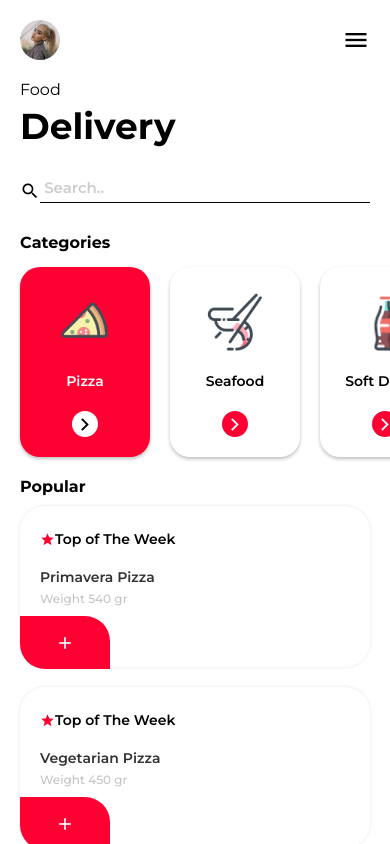
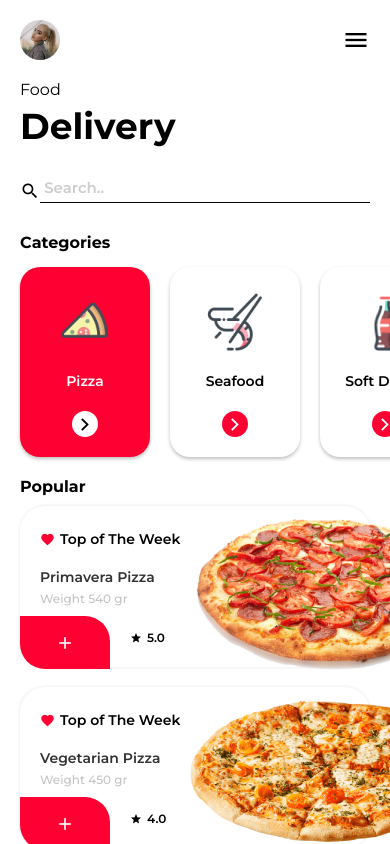
Before and after one commit to mert-donmez/Meal-Order-App, a React Native app in the folder Meal-Order-App/: screen / in a window 390 px wide. Built offline with nearby package versions, Linux system fonts and the light colour scheme.

Commit message:
added meal images to popular

```diff
--- a/Meal-Order-App/components/HomeScreen.js
+++ b/Meal-Order-App/components/HomeScreen.js
@@ -98,20 +98,35 @@ const HomeScreen = () => {
         <Text style={styles.popularText}>Popular</Text>
 
         {popularData.map((item) => (
+
           <View key={item.id} style={[styles.popularMealsWrapper,{marginTop:item.id ==1 ? 10 : 0}]}>
+            <View style={styles.leftSide}>
             <View style={styles.popularMealsTopTitle}>
-              <MaterialIcons name="star" size={15} color={'#FF0032'} />
+              <MaterialIcons name="favorite" size={15} color={'#FF0032'} />
               <Text style={styles.topOfWeekText}>Top of The Week</Text>
             </View>
             <View style={styles.popularMealsMidTitle} >
                 <Text style={styles.itemTitle}>{item.title}</Text>
                 <Text style={styles.itemWeight}>Weight {item.weight}</Text>
             </View>
+            <View style={styles.bottomWrapper}>
             <View style={styles.addToBasketWrapper}>
                 <MaterialIcons name="add" size={20} color={'white'} />
             </View>
+            <View  style={styles.ratingWrapper}>
+                <MaterialIcons name="star" size={12} color={'black'} />
+                <Text style={styles.ratingText}>{item.rating}</Text>
+            </View>
+            </View>
+            </View>
+            <View style={styles.rightSide}>
+                <Image source={item.image}/>
+            </View>
 
-          </View>
+
+
+
+            </View>
         ))}
       </ScrollView>
     </SafeAreaView>
@@ -119,6 +134,22 @@ const HomeScreen = () => {
 };
 
 const styles = StyleSheet.create({
+    ratingText:{
+        fontSize:12,
+        marginLeft:5,
+        fontFamily:'Montserrat-SemiBold',
+
+    },
+    bottomWrapper:{
+        flexDirection:'row',
+        alignItems:'center',
+    },
+    ratingWrapper:{
+        marginLeft:20,
+        flexDirection:'row',
+        justifyContent:'center',
+        alignItems:'center',
+    },
     addToBasketWrapper:{
         backgroundColor:'#FF0032',
         height:53,
@@ -150,7 +181,8 @@ const styles = StyleSheet.create({
     },
     topOfWeekText:{
         fontSize:14,
-        fontFamily:'Montserrat-SemiBold'
+        fontFamily:'Montserrat-SemiBold',
+        marginLeft:5,
     },
   popularMealsWrapper: {
     shadowColor: "#000",
@@ -166,6 +198,7 @@ const styles = StyleSheet.create({
     marginBottom: 20,
     marginHorizontal: 20,
     borderRadius: 25,
+    flexDirection:'row',
   },
   popularMealsTopTitle: {
     flexDirection: "row",
```
